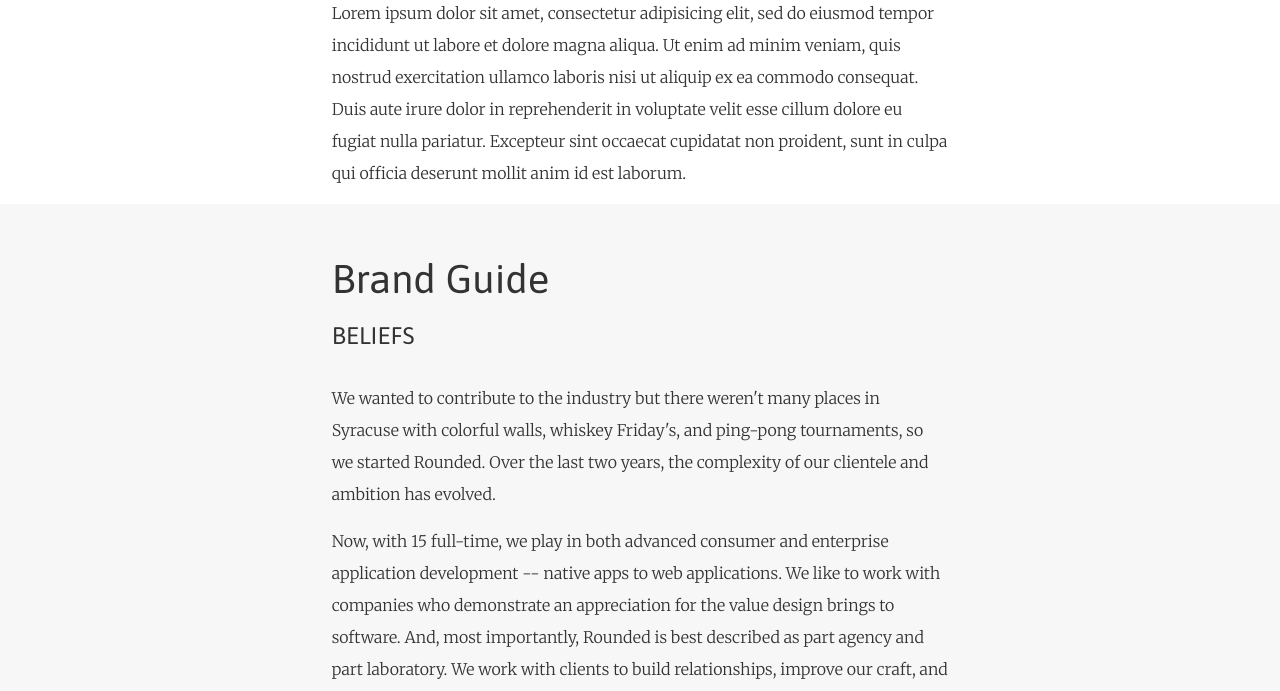
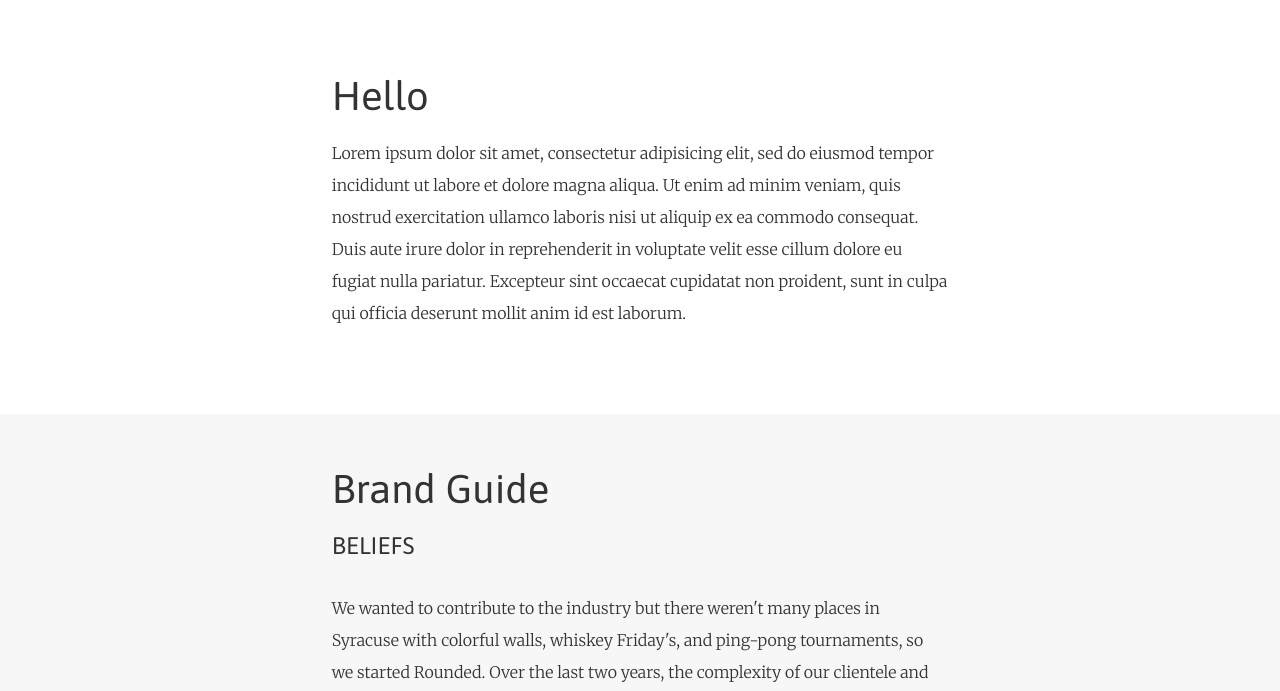
Before and after one commit to Rounded/rounded_handbook, a website: page index.html in a window 1280 px wide. Shown: the part 109-800 px from the top of the page. Drawn offline with Linux system fonts and the light colour scheme.

Commit message:
margins on titles

```diff
--- a/assets/stylesheets/modules/theme.less
+++ b/assets/stylesheets/modules/theme.less
@@ -16,8 +16,12 @@
   text-transform: uppercase;
 }
 
+div.row {
+  margin-bottom: 70px;
+}
+
 section.section-hello {
-  margin-top: -50px;
+  margin-top: 90px;
 }
 
 section.section-guide {
--- a/index.html
+++ b/index.html
@@ -415,7 +415,6 @@
         <p>"Constantly improve your skills and learn new things."</p>
         <p class="name">-Rob Grazioli</p>
         <p>Employees that go above and beyond their normal duties on a regular basis, be it by staying late to finish a project, or learning a new skill set, will increase their value, our value, and most likely their pay.</p>
-        <hr class="small">
     </div><!-- .col-md-8 col-md-offset-2 -->
   </div><!-- .row -->
 
@@ -504,7 +503,6 @@
             <li>Beer</li>
             <li>Ping pong</li>
           </ul>
-          <hr class="small">
       </div><!-- .col-md-8 col-md-offset-2 -->
     </div><!-- .row -->
 
```
Also changed, not shown: style.css.
